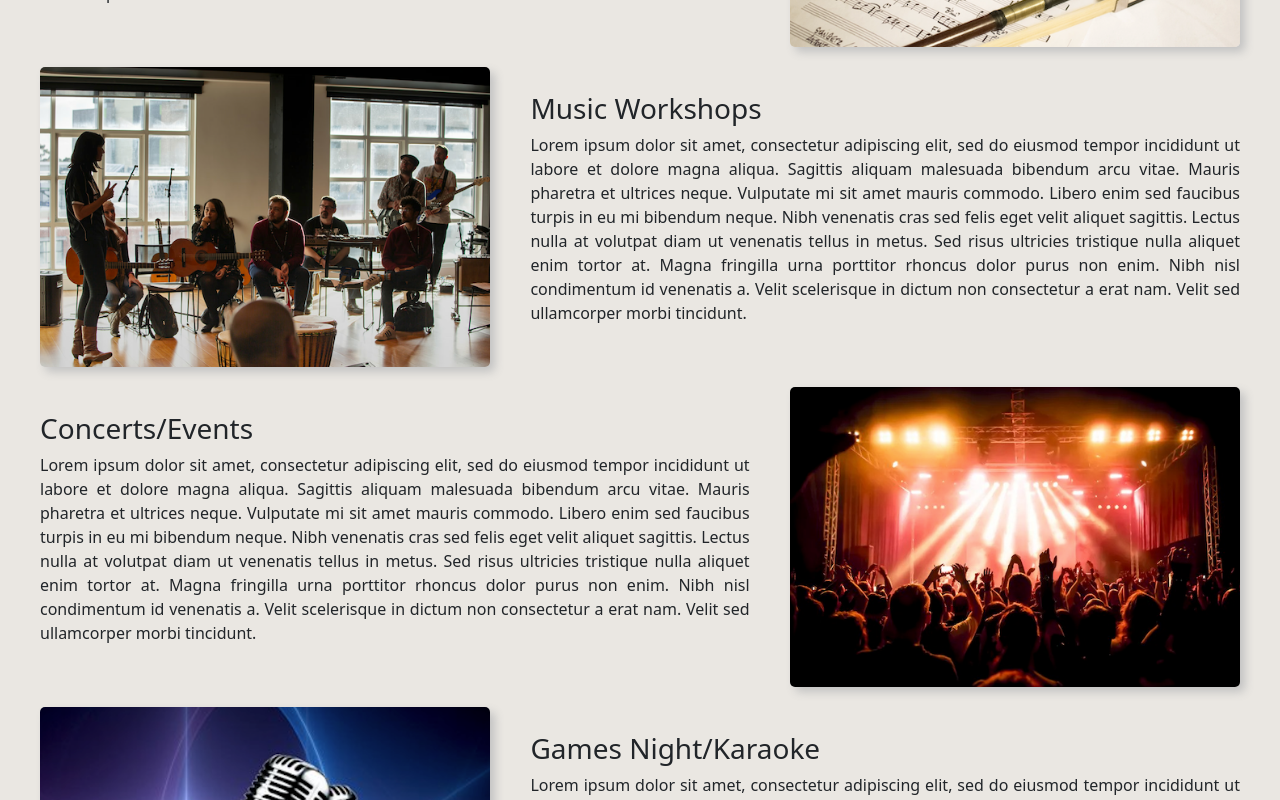
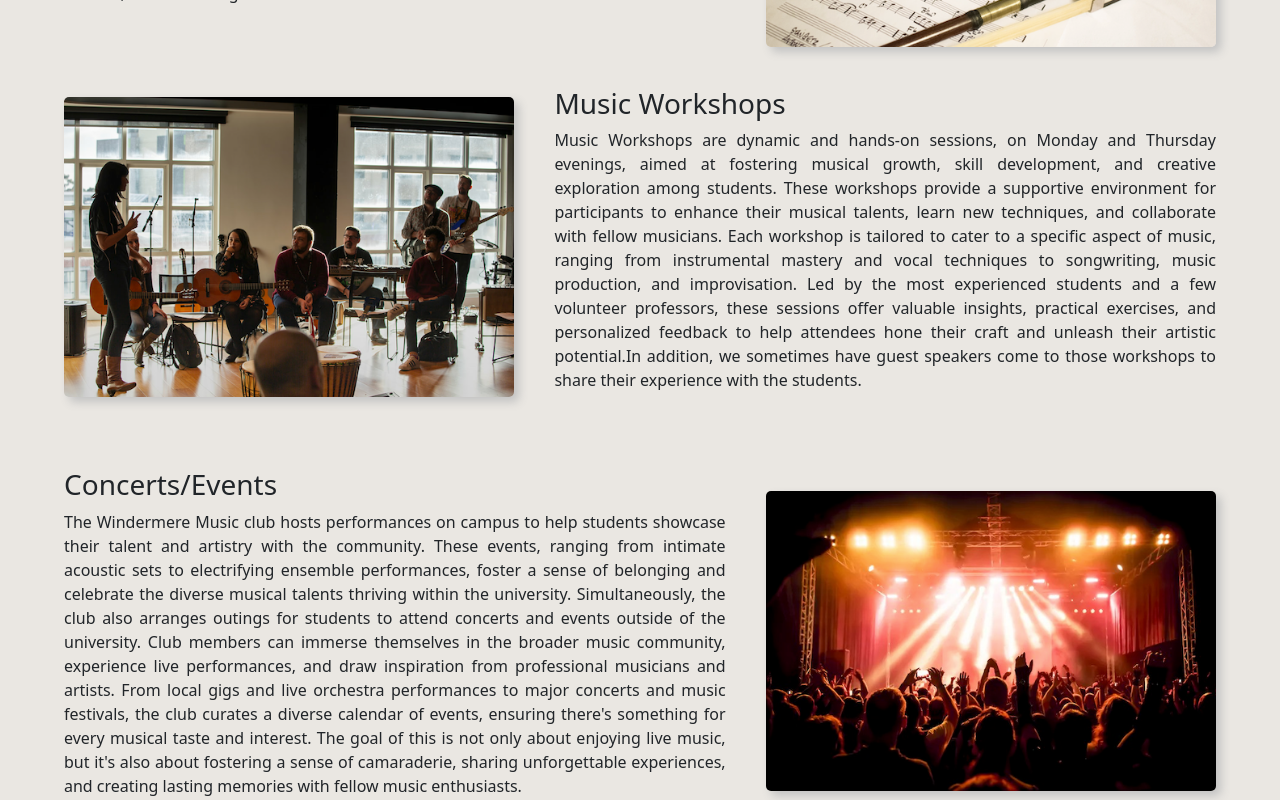
Before and after one commit to SEG3125-A/Group-9, a React (Create React App) app in the folder Lab8/windermere-music/: page /activities in a window 1280 px wide. Shown: the part 400-1200 px from the top of the page. Built offline with nearby package versions, Linux system fonts and the light colour scheme; the HTML template or start-up script is replaced by a standard one.

Commit message:
Replaced placeholder with description

```diff
--- a/Lab8/windermere-music/src/screens/ActivitiesPage.tsx
+++ b/Lab8/windermere-music/src/screens/ActivitiesPage.tsx
@@ -1,4 +1,3 @@
-import React from 'react';
 import NavigationBar from './components/NavigationBar';
 import Activity from './components/Activity';
 import Footer from './components/Footer';
@@ -8,27 +7,27 @@ const ActivitesPage = () => {
     const activities = [
         {
             name: "Music Appreciation Sessions",
-            description: "Lorem ipsum dolor sit amet, consectetur adipiscing elit, sed do eiusmod tempor incididunt ut labore et dolore magna aliqua. Sagittis aliquam malesuada bibendum arcu vitae. Mauris pharetra et ultrices neque. Vulputate mi sit amet mauris commodo. Libero enim sed faucibus turpis in eu mi bibendum neque. Nibh venenatis cras sed felis eget velit aliquet sagittis. Lectus nulla at volutpat diam ut venenatis tellus in metus. Sed risus ultricies tristique nulla aliquet enim tortor at. Magna fringilla urna porttitor rhoncus dolor purus non enim. Nibh nisl condimentum id venenatis a. Velit scelerisque in dictum non consectetur a erat nam. Velit sed ullamcorper morbi tincidunt.",
+            description: "Music Appreciation Sessions are designed to deepen the students’ understanding and appreciation of various genres, artists, and musical movements. These sessions provide a platform for music enthusiasts of all levels to come together, listen to diverse selections of music, and discuss their insights and interpretations in a welcoming and inclusive environment. Each session takes place on Wednesday evenings and each week focuses on a specific musical genre/movement or artist.Through guided listening exercises and lively discussions, attendees gain valuable insights into the historical, cultural, and artistic significance of the featured music and artist.",
             image_source: require('../images/music_appreciation.png')
         },
         {
             name: "Music Workshops",
-            description: "Lorem ipsum dolor sit amet, consectetur adipiscing elit, sed do eiusmod tempor incididunt ut labore et dolore magna aliqua. Sagittis aliquam malesuada bibendum arcu vitae. Mauris pharetra et ultrices neque. Vulputate mi sit amet mauris commodo. Libero enim sed faucibus turpis in eu mi bibendum neque. Nibh venenatis cras sed felis eget velit aliquet sagittis. Lectus nulla at volutpat diam ut venenatis tellus in metus. Sed risus ultricies tristique nulla aliquet enim tortor at. Magna fringilla urna porttitor rhoncus dolor purus non enim. Nibh nisl condimentum id venenatis a. Velit scelerisque in dictum non consectetur a erat nam. Velit sed ullamcorper morbi tincidunt.",
+            description: "Music Workshops are dynamic and hands-on sessions, on Monday and Thursday evenings, aimed at fostering musical growth, skill development, and creative exploration among students. These workshops provide a supportive environment for participants to enhance their musical talents, learn new techniques, and collaborate with fellow musicians. Each workshop is tailored to cater to a specific aspect of music, ranging from instrumental mastery and vocal techniques to songwriting, music production, and improvisation. Led by the most experienced students and a few volunteer professors, these sessions offer valuable insights, practical exercises, and personalized feedback to help attendees hone their craft and unleash their artistic potential.In addition, we sometimes have guest speakers come to those workshops to share their experience with the students.",
             image_source: require('../images/workshops.png')
         },
         {
             name: "Concerts/Events",
-            description: "Lorem ipsum dolor sit amet, consectetur adipiscing elit, sed do eiusmod tempor incididunt ut labore et dolore magna aliqua. Sagittis aliquam malesuada bibendum arcu vitae. Mauris pharetra et ultrices neque. Vulputate mi sit amet mauris commodo. Libero enim sed faucibus turpis in eu mi bibendum neque. Nibh venenatis cras sed felis eget velit aliquet sagittis. Lectus nulla at volutpat diam ut venenatis tellus in metus. Sed risus ultricies tristique nulla aliquet enim tortor at. Magna fringilla urna porttitor rhoncus dolor purus non enim. Nibh nisl condimentum id venenatis a. Velit scelerisque in dictum non consectetur a erat nam. Velit sed ullamcorper morbi tincidunt.",
+            description: "The Windermere Music club hosts performances on campus to help students showcase their talent and artistry with the community. These events, ranging from intimate acoustic sets to electrifying ensemble performances, foster a sense of belonging and celebrate the diverse musical talents thriving within the university. Simultaneously, the club also arranges outings for students to attend concerts and events outside of the university. Club members can immerse themselves in the broader music community, experience live performances, and draw inspiration from professional musicians and artists. From local gigs and live orchestra performances to major concerts and music festivals, the club curates a diverse calendar of events, ensuring there's something for every musical taste and interest. The goal of this is not only about enjoying live music, but it's also about fostering a sense of camaraderie, sharing unforgettable experiences, and creating lasting memories with fellow music enthusiasts.",
             image_source: require('../images/concerts.png')
         },
         {
-            name: "Games Night/Karaoke",
-            description: "Lorem ipsum dolor sit amet, consectetur adipiscing elit, sed do eiusmod tempor incididunt ut labore et dolore magna aliqua. Sagittis aliquam malesuada bibendum arcu vitae. Mauris pharetra et ultrices neque. Vulputate mi sit amet mauris commodo. Libero enim sed faucibus turpis in eu mi bibendum neque. Nibh venenatis cras sed felis eget velit aliquet sagittis. Lectus nulla at volutpat diam ut venenatis tellus in metus. Sed risus ultricies tristique nulla aliquet enim tortor at. Magna fringilla urna porttitor rhoncus dolor purus non enim. Nibh nisl condimentum id venenatis a. Velit scelerisque in dictum non consectetur a erat nam. Velit sed ullamcorper morbi tincidunt.",
+            name: "Games/Karaoke Night",
+            description: "Games/Karaoke night is a fun-filled night of entertainment and camaraderie that takes place every last Friday night of the month. The event features a variety of engaging games, from music-themed trivia challenges to interactive group activities and friendly competition. Additionally, the highlight of the night is the karaoke session, where students take the stage to sing their favorite tunes, ranging from classic hits to contemporary chart-toppers. Games/Karaoke night promises an unforgettable experience filled with laughter, music, and unforgettable memories.",
             image_source: require('../images/karaoke.png')
         },
         {
             name: "Book a room",
-            description: "Lorem ipsum dolor sit amet, consectetur adipiscing elit, sed do eiusmod tempor incididunt ut labore et dolore magna aliqua. Sagittis aliquam malesuada bibendum arcu vitae. Mauris pharetra et ultrices neque. Vulputate mi sit amet mauris commodo. Libero enim sed faucibus turpis in eu mi bibendum neque. Nibh venenatis cras sed felis eget velit aliquet sagittis. Lectus nulla at volutpat diam ut venenatis tellus in metus. Sed risus ultricies tristique nulla aliquet enim tortor at. Magna fringilla urna porttitor rhoncus dolor purus non enim. Nibh nisl condimentum id venenatis a. Velit scelerisque in dictum non consectetur a erat nam. Velit sed ullamcorper morbi tincidunt.",
+            description: "The club provides the option for their members to book dedicated spaces for them to practice their musical instruments or vocals. Whether collaborating with friends or seeking solitude for focused practice, students have the opportunity to book rooms tailored to their needs. These rooms are equipped with essential amenities, such as soundproofing and basic equipment, to facilitate productive and immersive practice sessions. Students have the resources and environment necessary to nurture their musical talents.",
             image_source: require('../images/book_room.png')
         },
     ]
@@ -39,7 +38,7 @@ const ActivitesPage = () => {
             <h2 className='text-center pt-4'>
                 Club Activities
             </h2>
-            <div>
+            <div className='px-4'>
                 {activities.map((activity, index) => (
                     <Activity
                         name={activity.name}
--- a/Lab8/windermere-music/src/screens/BookingPage.tsx
+++ b/Lab8/windermere-music/src/screens/BookingPage.tsx
@@ -32,11 +32,11 @@ const BookingPage = () => {
         setBookingName(nameInput);
     }
 
-    const handleSubmit = () =>{
+    const handleSubmit = () => {
         //TODO
     }
 
-    return(
+    return (
         <>
             <NavigationBar />
             <div>
@@ -122,8 +122,8 @@ const BookingPage = () => {
                     </div>
 
 
-                    <div style={{textAlign:"center"}}>
-                        <Button className="btn btn-secondary btn-booking" type="submit">
+                    <div className='text-center'>
+                        <Button className="btn btn-booking" type="submit" variant='secondary'>
                             Book
                         </Button>
                     </div>
--- a/Lab8/windermere-music/src/screens/HomePage.tsx
+++ b/Lab8/windermere-music/src/screens/HomePage.tsx
@@ -16,7 +16,7 @@ const HomePage = () => {
     const paragraphs = [
         {
             title: "What we do",
-            description:"At Windermere Music Club, we orchestrate unforgettable experiences through the enchanting power of music! Our club is not merely a venue; it's a vibrant community where melodies intertwine with moments, creating memories that last a lifetime."
+            description: "At Windermere Music Club, we orchestrate unforgettable experiences through the enchanting power of music! Our club is not merely a venue; it's a vibrant community where melodies intertwine with moments, creating memories that last a lifetime."
         },
         {
             title: "Join us",
@@ -30,7 +30,7 @@ const HomePage = () => {
             <Container className='title'>
                 <h2 className='text-center'>Welcome to the Windermere Music Club</h2>
             </Container>
-            <Container fluid className="custom-container">
+            <Container fluid className="custom-container px-4">
                 <div className="zigzag">
                     <Row className="align-items-center">
                         <Col md={6} className="text-center">
```
Lines whose indentation alone changed are shown as unchanged.
